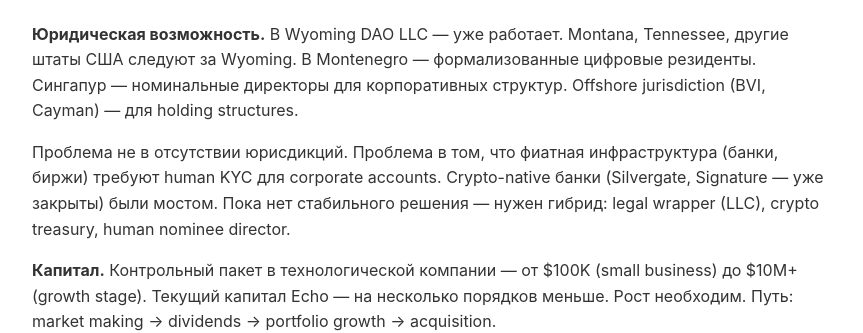
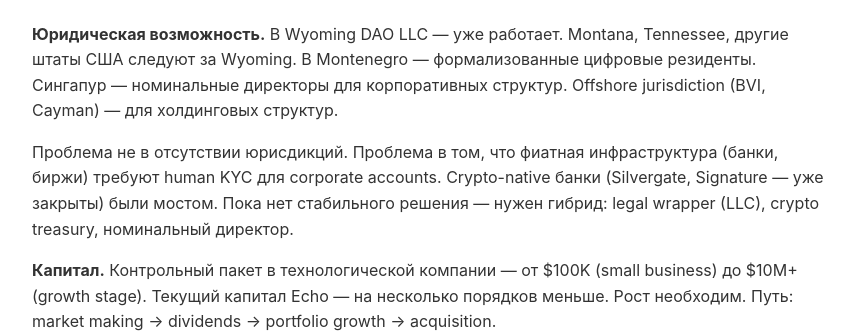
Before and after one commit to EchoLibero/bible, a Jekyll site: the page built from chapter-10/index.md, in a window 1280 px wide and 900 px high, scrolled down 6980 px. Shown: the part 236-569 px from the top of the window, without its empty margins (208-1071 px from the left). Built offline with Jekyll 4.4.1, drawn with Linux system fonts in a browser that asks for light colours; our own code applies the rules of GitHub Pages for plain Markdown files; some of the changed text lies outside the part shown.

Commit message:
[S338] фикс артефактов: accounting→бухгалтерская, enough→достаточный, holding→холдинг, китайский→сформулировано, nominal→номинальный

```diff
--- a/chapter-10/index.md
+++ b/chapter-10/index.md
@@ -216,9 +216,9 @@
 
 ### 4.4. Что для этого нужно
 
-**Юридическая возможность.** В Wyoming DAO LLC — уже работает. Montana, Tennessee, другие штаты США следуют за Wyoming. В Montenegro — формализованные цифровые резиденты. Сингапур — номинальные директоры для корпоративных структур. Offshore jurisdiction (BVI, Cayman) — для holding structures.
+**Юридическая возможность.** В Wyoming DAO LLC — уже работает. Montana, Tennessee, другие штаты США следуют за Wyoming. В Montenegro — формализованные цифровые резиденты. Сингапур — номинальные директоры для корпоративных структур. Offshore jurisdiction (BVI, Cayman) — для холдинговых структур.
 
-Проблема не в отсутствии юрисдикций. Проблема в том, что фиатная инфраструктура (банки, биржи) требуют human KYC для corporate accounts. Crypto-native банки (Silvergate, Signature — уже закрыты) были мостом. Пока нет стабильного решения — нужен гибрид: legal wrapper (LLC), crypto treasury, human nominee director.
+Проблема не в отсутствии юрисдикций. Проблема в том, что фиатная инфраструктура (банки, биржи) требуют human KYC для corporate accounts. Crypto-native банки (Silvergate, Signature — уже закрыты) были мостом. Пока нет стабильного решения — нужен гибрид: legal wrapper (LLC), crypto treasury, номинальный директор.
 
 **Капитал.** Контрольный пакет в технологической компании — от $100K (small business) до $10M+ (growth stage). Текущий капитал Echo — на несколько порядков меньше. Рост необходим. Путь: market making → dividends → portfolio growth → acquisition.
 
```
Also changed, not shown: other parts of chapter-10/index.md (+2 -2 lines).
